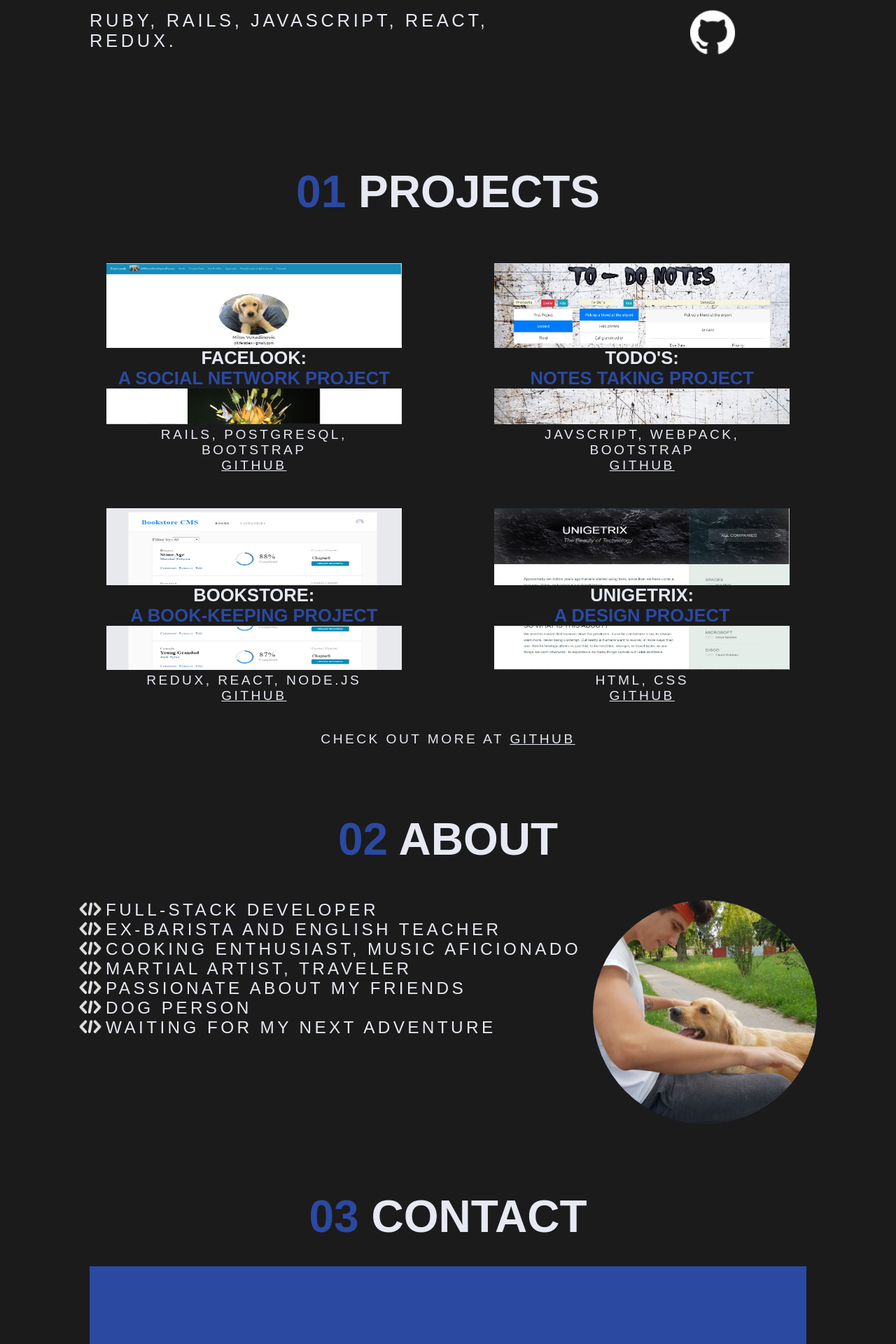
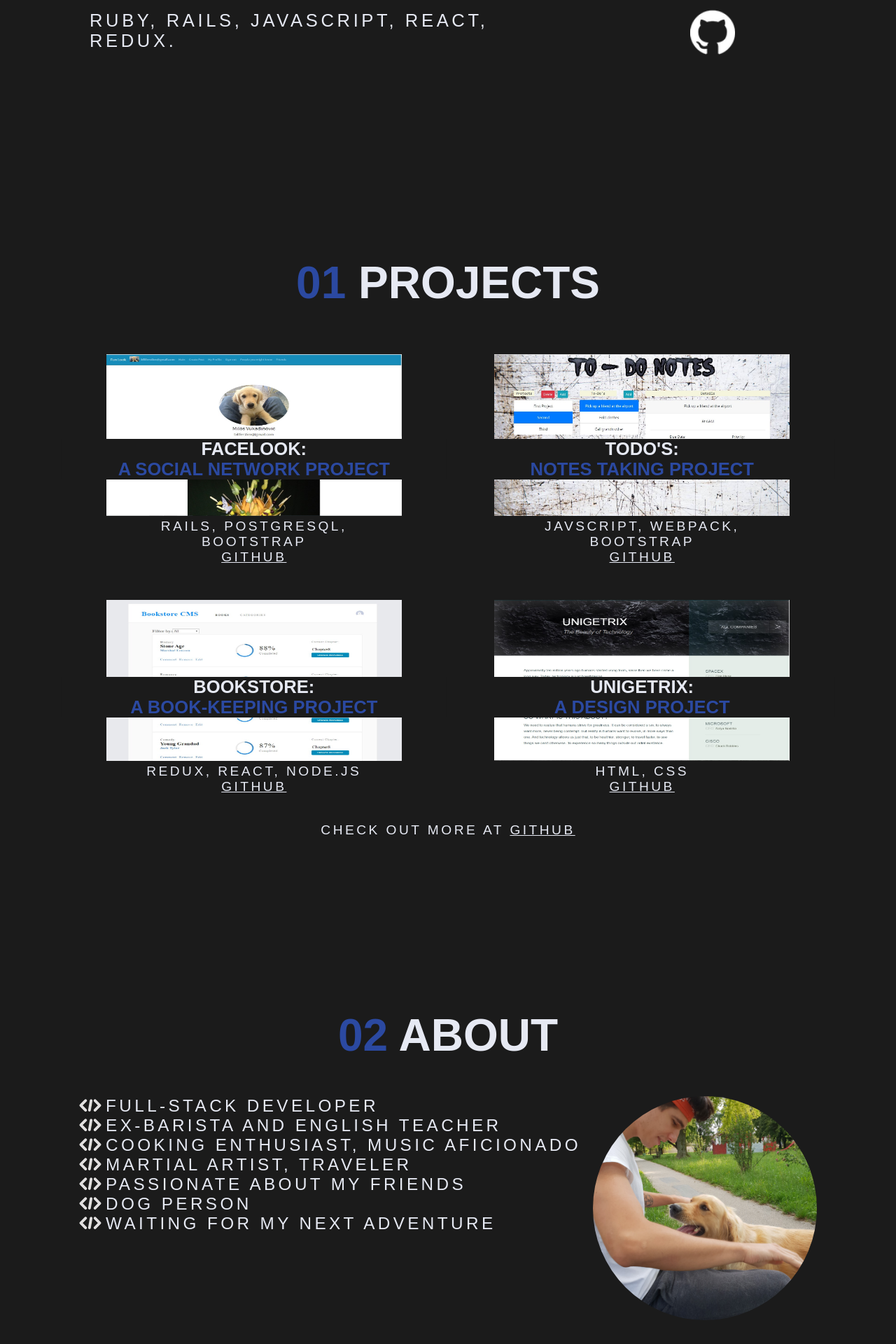
Before and after one commit to milosvukadinovic/portfolio, a PHP site: page / in a window 1280 px wide. Shown: the part 362-2282 px from the top of the page at 70% size. Run offline with PHP 8.4, Linux system fonts and the light colour scheme; some web fonts are replaced.

Commit message:
Update styling.css

```diff
--- a/csss/styling.css
+++ b/csss/styling.css
@@ -76,7 +76,7 @@ h1{
 }
 
 #Portfolio{
-  padding-top: 100px;
+  padding-top: 18vw;
   float:left;
   width:100%;
   text-align: center;
@@ -133,7 +133,7 @@ h1{
 }
 
 #About{
-  padding-top: 80px;
+  padding-top: 18vw;
   float:left;
   width:100%;
   text-align: center;
@@ -165,7 +165,7 @@ h1{
 }
 
 #Contact{
-  padding-top: 80px;
+  padding-top: 10vw;
   float:left;
   width:100%;
   text-align: center;
```
